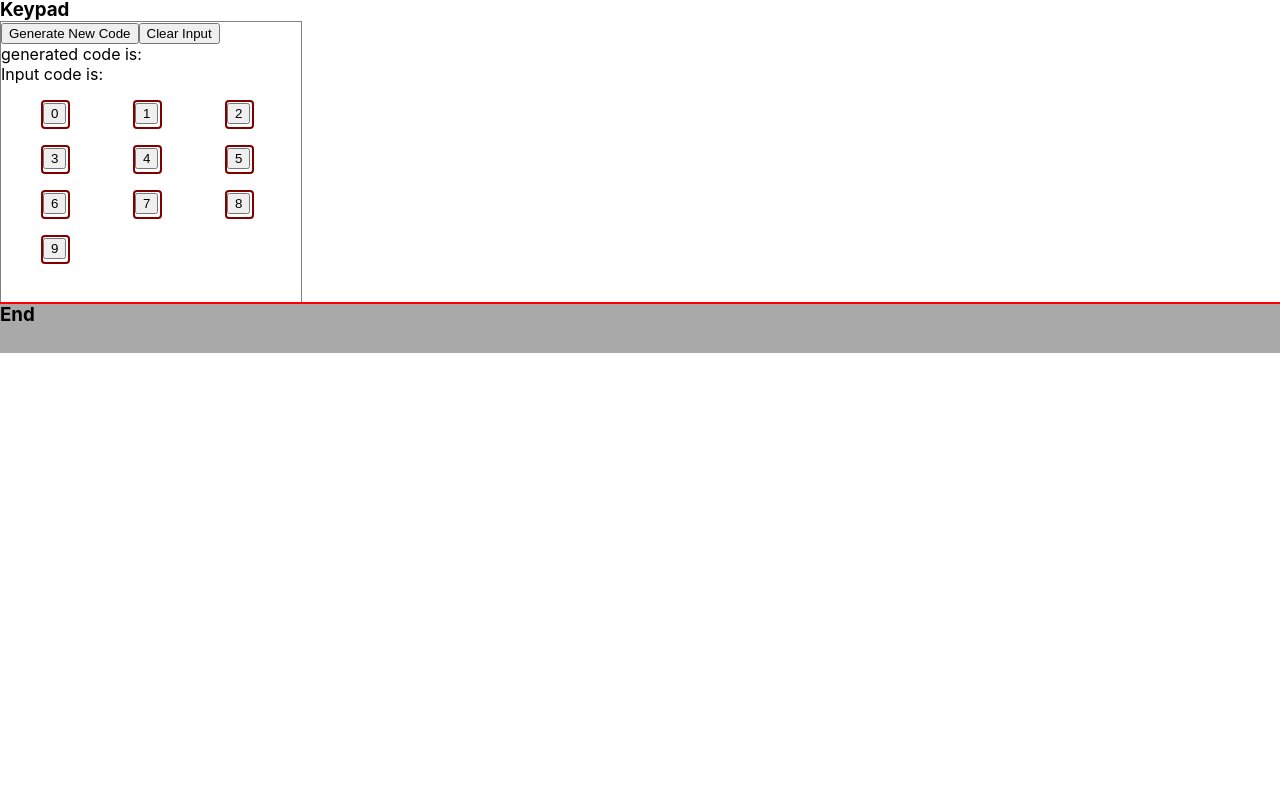
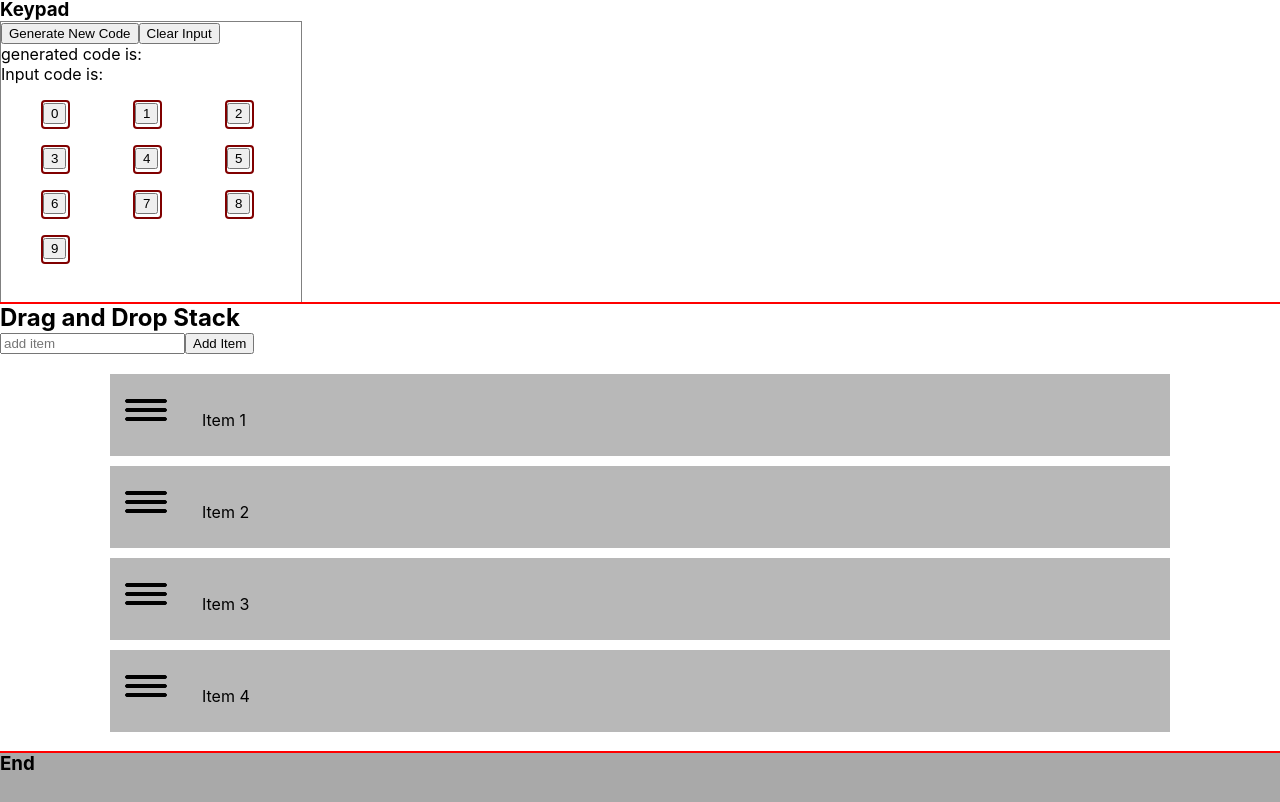
Before and after one commit to Cedaring-xr/react-test-modules, a React (Create React App) app: page / in a window 1280 px wide. Shown: the part 1187-1989 px from the top of the page. Before the commit the page ends 1540 px from the top, so only its background shows below. Built offline with nearby package versions, Linux system fonts and the light colour scheme; the HTML template or start-up script is replaced by a standard one.

Commit message:
added sections for drag n drop, and skillbar cooldowns

```diff
--- a/src/App.js
+++ b/src/App.js
@@ -11,6 +11,7 @@ import TodoList1 from './complex-components/todo1/TodoList1';
 import TodoMultiLayer from './complex-components/todo2/TodoMain';
 import ToggleBtns from './basic-components/ToggleBtns';
 import Keypad from './basic-components/Keypad';
+import DragAndDrop from './basic-components/DragAndDrop';
 
 function App() {
   return (
@@ -27,6 +28,7 @@ function App() {
         <TodoMultiLayer />
         <ToggleBtns />
         <Keypad />
+        <DragAndDrop />
         <Footer />
       </div>
     </div>
--- /dev/null
+++ b/src/basic-components/DragAndDrop.js
@@ -0,0 +1,70 @@
+import React, { useState } from 'react';
+
+function DragAndDrop() {
+    const [draggableItems, setDraggableItems] = useState([])
+
+    function handleDrag() {
+
+    }
+
+    function handleDrop() {
+
+    }
+
+    function handleDragOver() {
+
+    }
+
+
+  return (
+    <section data-testid="dragAndDrop">
+        <h1>Drag and Drop Stack</h1>
+        <div className='add-drad-item'>
+            <input type="text" name="draggable-item-name" placeholder='add item' />
+            <button>Add Item</button>
+        </div>
+        <div className='drag-container'>
+            {
+                draggableItems.map((item, index) => (
+                    <div key={index} >
+                        <p>{item}</p>
+                    </div>
+                ))
+            }
+            <div className='draggable' draggable='true' onDragStart={(e) => handleDrag(e, 'item1')}>
+                    <div className='hamburger'>
+                        <div className='hamburger-line'></div>
+                        <div className='hamburger-line'></div>
+                        <div className='hamburger-line'></div>
+                    </div>
+                    <p>Item 1</p>
+            </div>
+            <div className='draggable' draggable='true' onDragStart={(e) => handleDrag(e, 'item2')}>
+                <div className='hamburger'>
+                    <div className='hamburger-line'></div>
+                    <div className='hamburger-line'></div>
+                    <div className='hamburger-line'></div>
+                </div>
+                <p>Item 2</p>
+            </div>
+            <div className='draggable' draggable='true' onDragStart={(e) => handleDrag(e, 'item3')}>
+                <div className='hamburger'>
+                    <div className='hamburger-line'></div>
+                    <div className='hamburger-line'></div>
+                    <div className='hamburger-line'></div>
+                </div>
+                <p>Item 3</p>
+            </div>
+            <div className='draggable' draggable='true' onDragStart={(e) => handleDrag(e, 'item4')}>
+                <div className='hamburger'>
+                    <div className='hamburger-line'></div>
+                    <div className='hamburger-line'></div>
+                    <div className='hamburger-line'></div>
+                </div>
+                <p>Item 4</p>
+            </div>
+        </div>
+    </section>
+  )
+}
+export default DragAndDrop
--- a/src/basic-components/Keypad.js
+++ b/src/basic-components/Keypad.js
@@ -8,13 +8,14 @@ function Keypad() {
     const numList2 = Array.from(Array(10).keys())
 
 
-    const addNumInput = (num) => {
-        console.log(num)
+    const addNumInput = (number) => {
+        console.log(number)
     }
 
     const newCode = () => {
         console.log('new code')
-        const num = Math.floor(Math.random() * 10000)
+        const num = Math.floor(Math.random() * 10)
+
         setGenerated(num)
     }
 
@@ -37,7 +38,7 @@ function Keypad() {
                 {numList2.map((number, index) => {
                     return (
                         <li key={index} className='grid-item'>
-                            <button className='key-btn' onClick={addNumInput}>{number}</button>
+                            <button className='key-btn'>{number}</button>
                         </li>
                     )
                 })}
--- a/src/scss/components/_index.scss
+++ b/src/scss/components/_index.scss
@@ -2,3 +2,4 @@
 @forward './footer.module.scss';
 @forward './dots.module.scss';
 @forward './keypad.module.scss';
+@forward './dragAndDrop.module.scss';
--- /dev/null
+++ b/src/scss/components/dragAndDrop.module.scss
@@ -0,0 +1,30 @@
+
+
+.drag-container {
+    padding: 10px 100px 10px;
+}
+
+.draggable {
+    margin: 10px;
+    padding: 10px;
+    background-color: #b8b8b8;
+}
+
+.draggable p {
+    display: inline-block;
+    margin-left: 30px;
+}
+
+.hamburger {
+    display: inline-block;
+    margin-top: 10px;
+}
+
+.hamburger-line {
+    border: 1px solid black;
+    width: 40px;
+    height: 2px;
+    border-radius: 4px;
+    margin: 5px;
+    background-color: black;
+}
```
Also changed, not shown: src/complex-components/skillsBar/skillHotbar.js (added, +20 -0 lines), src/complex-components/skillsBar/skillLoader.js (added, +16 -0 lines).
